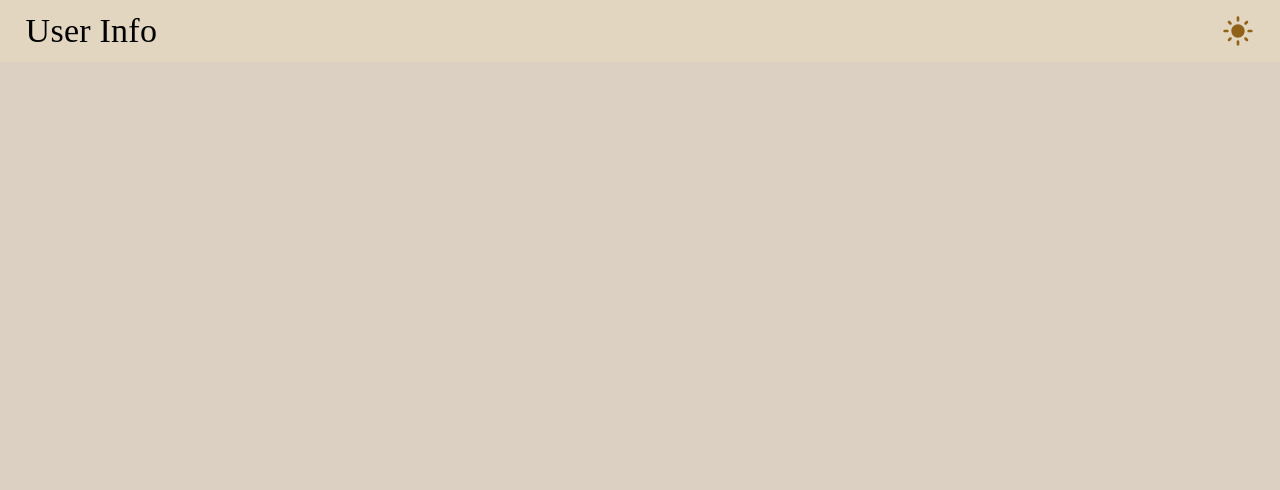
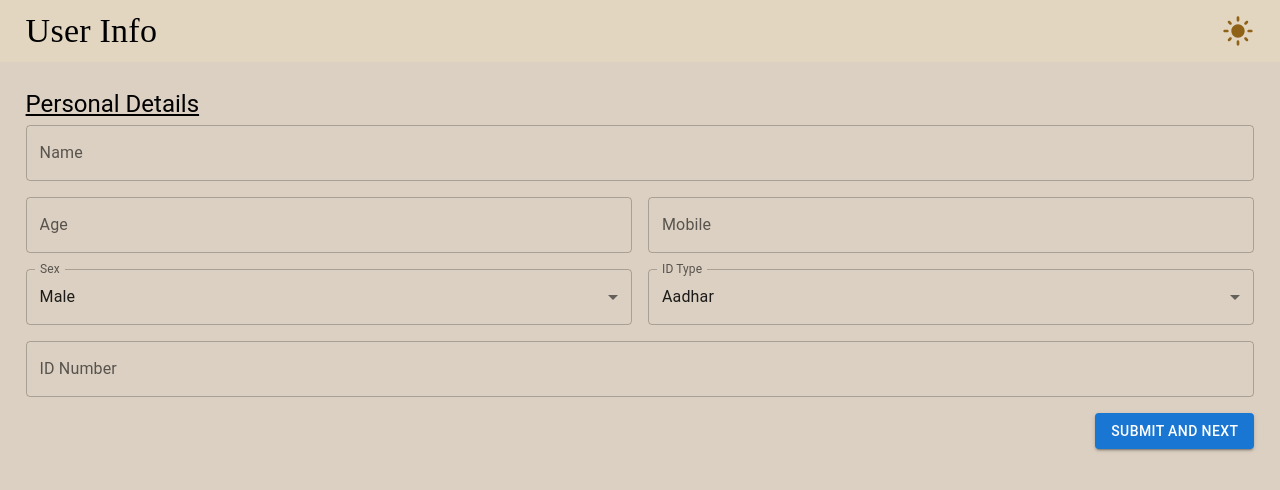
Before and after one commit to pythonpioneer/assignments, a React (Create React App) app: page / in a window 1280 px wide. Shown: the top 490 px of the page. Built offline with nearby package versions, Linux system fonts and the light colour scheme.

Commit message:
basic form created and react hook form used to submite the data

```diff
--- a/package.json
+++ b/package.json
@@ -16,6 +16,7 @@
     "@types/react-dom": "^18.2.19",
     "react": "^18.2.0",
     "react-dom": "^18.2.0",
+    "react-hook-form": "^7.50.1",
     "react-scripts": "5.0.1",
     "typescript": "^4.9.5",
     "web-vitals": "^2.1.4"
--- a/src/components/body/PersonDetailsForm.tsx
+++ b/src/components/body/PersonDetailsForm.tsx
@@ -1,11 +1,105 @@
-import { Grid } from "@mui/material";
+import { Grid, TextField, Button, MenuItem, Typography } from "@mui/material";
 import React from "react";
+import { useForm } from "react-hook-form";
+import { SubmitHandler } from "react-hook-form";
 
+interface FormData {
+    name: string;
+    age: number;
+    mobile: string;
+    sex: ("male" | "female");
+    idType: ("aadhar" | "pan");
+    idNumber: string;
+}
 
-export default function PersonDetailsForm() {
+// to display the form to enter personal details
+const PersonDetailsForm: React.FC = () => {
+
+    const { register, handleSubmit } = useForm<FormData>();
+
+    // now submit the form and send the data into tables
+    const submitForm: SubmitHandler<FormData> = (data) => {
+        console.log("data: ", data);
+    }
+
     return (
-        <>
+        <Grid sx={{ margin: '2%' }}>
+            <Typography variant="h5" sx={{ margin: '5px', marginLeft: '0px', textDecoration: 'underline' }}>Personal Details</Typography>
+            <form onSubmit={handleSubmit(submitForm)}>
+                <Grid container spacing={2}>
+                    <Grid item xs={12}>
+                        <TextField
+                            {...register("name")}
+                            label="Name"
+                            variant="outlined"
+                            fullWidth
+                        />
+                    </Grid>
+                    <Grid item xs={12} sm={6}>
+                        <TextField
+                            {...register("age")}
+                            label="Age"
+                            type="number"
+                            variant="outlined"
+                            fullWidth
+                        />
+                    </Grid>
+                    <Grid item xs={12} sm={6}>
+                        <TextField
+                            {...register("mobile")}
+                            label="Mobile"
+                            variant="outlined"
+                            fullWidth
+                        />
+                    </Grid>
+                    <Grid item xs={12} sm={6}>
+                        <TextField
+                            {...register("sex")}
+                            label="Sex"
+                            select
+                            variant="outlined"
+                            fullWidth
+                            defaultValue={"male"}
+                        >
+                            <MenuItem value="male">Male</MenuItem>
+                            <MenuItem value="female">Female</MenuItem>
+                        </TextField>
+                    </Grid>
+                    <Grid item xs={12} sm={6}>
+                        <TextField
+                            {...register("idType")}
+                            label="ID Type"
+                            select
+                            variant="outlined"
+                            fullWidth
+                            defaultValue={"aadhar"}
+                        >
+                            <MenuItem value="aadhar">Aadhar</MenuItem>
+                            <MenuItem value="pan">PAN</MenuItem>
+                        </TextField>
+                    </Grid>
+                    <Grid item xs={12}>
+                        <TextField
+                            {...register("idNumber")}
+                            label="ID Number"
+                            variant="outlined"
+                            fullWidth
+                        />
+                    </Grid>
+                    <Grid item xs={12}>
+                        <Button
+                            type="submit"
+                            variant="contained"
+                            color="primary"
+                            sx={{ float: 'right'}}
+                        >
+                            Submit and Next
+                        </Button>
+                    </Grid>
+                </Grid>
+            </form>
+        </Grid>
+    );
+};
 
-        </>
-    );
-}
+export default PersonDetailsForm;
```
Also changed, not shown: 1 other file (tests, documents, lock files or other folders).
